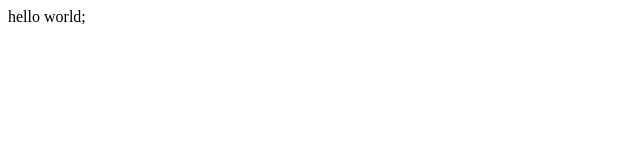
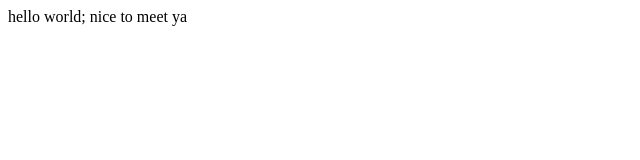
Before and after one commit to ahmad-sulehari/project0, a plain HTML site: page index.html in a window 1280 px wide. Shown: the whole page, without its empty margins (0-640 px from the left). Drawn offline with Linux system fonts and the light colour scheme.

Commit message:
new feature

```diff
--- a/index.html
+++ b/index.html
@@ -7,5 +7,6 @@
   </head>
   <body>
     hello world;
+    nice to meet ya
   </body>
 </html>
```
